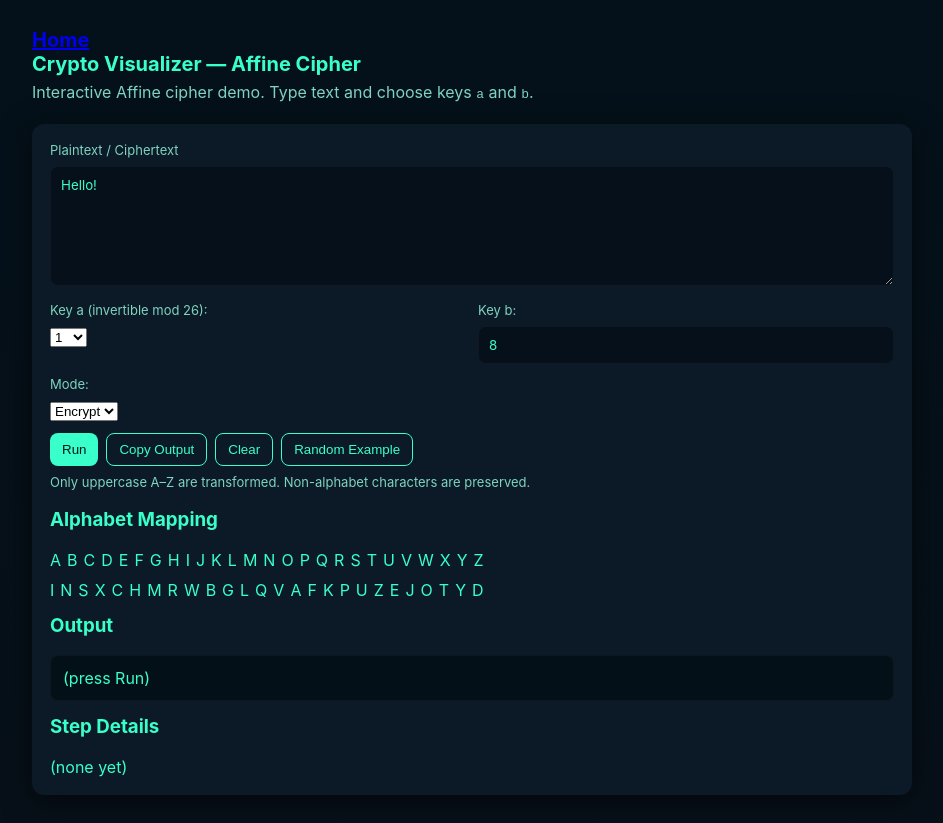
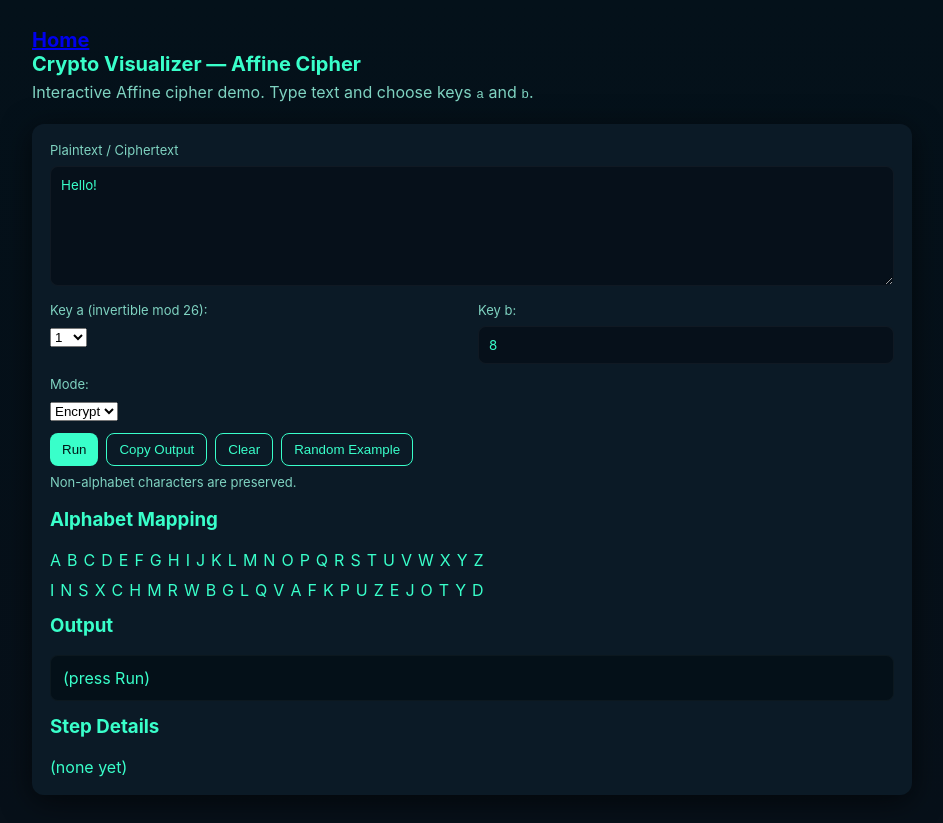
Before and after one commit to kulcsarvik/crypvis, a plain HTML site: page affine.html in a window 1280 px wide. Shown: the whole page, without its empty margins (168-1111 px from the left). Drawn offline with Linux system fonts and the light colour scheme.

Commit message:
Update affine.html

```diff
--- a/affine.html
+++ b/affine.html
@@ -49,7 +49,7 @@
         <button id="randomBtn">Random Example</button>
       </div>
 
-      <div class="hint">Only uppercase A–Z are transformed. Non-alphabet characters are preserved.</div>
+      <div class="hint">Non-alphabet characters are preserved.</div>
 
       <h3 style="margin-top:18px">Alphabet Mapping</h3>
       <div class="alphabet" id="alphabetRow"></div>
```
